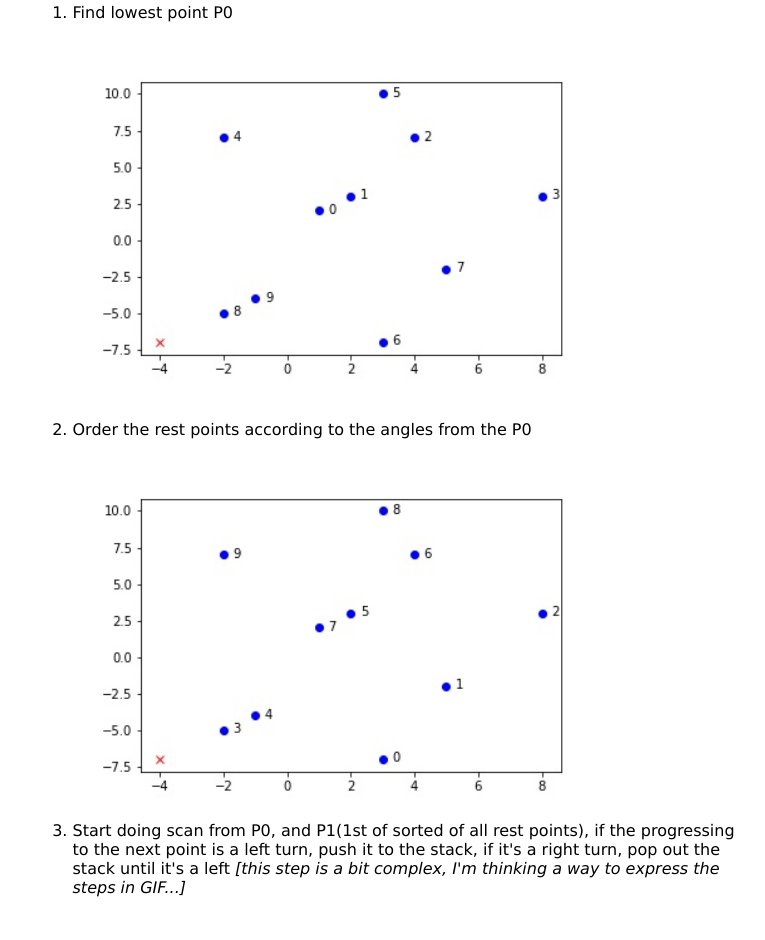
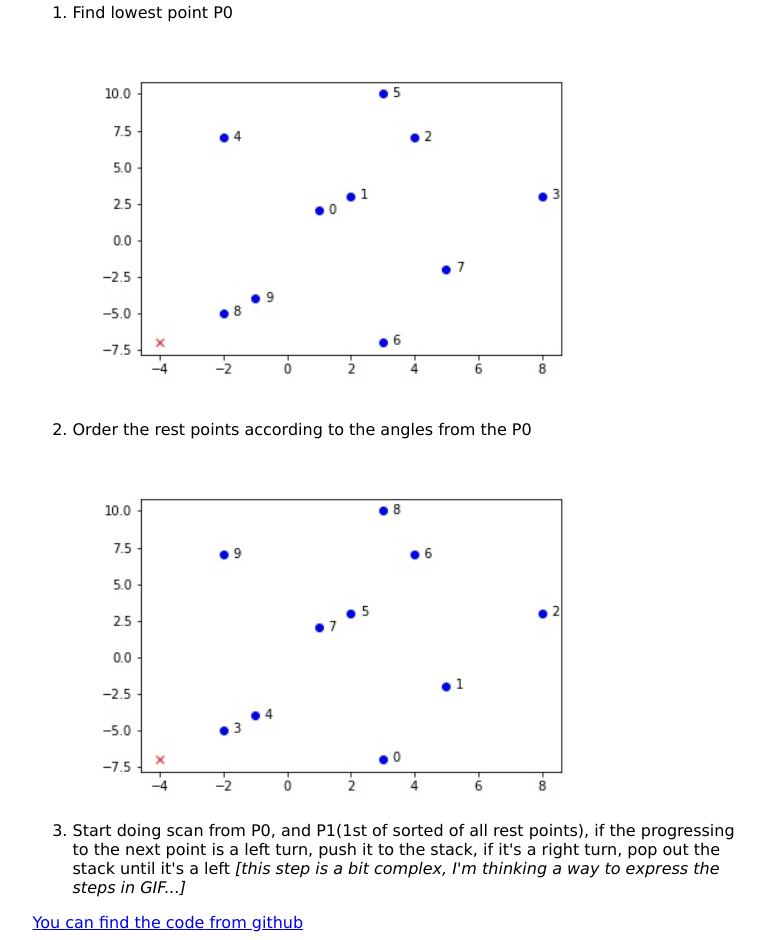
Before and after one commit to jqz-technology/blog-site, a plain HTML site: page index.html in a window 1280 px wide. Shown: the part 1201-2141 px from the top of the page, without its empty margins (223-988 px from the left). Drawn offline with Linux system fonts and the light colour scheme.

Commit message:
Add github link for GrahamScan

```diff
--- a/index.html
+++ b/index.html
@@ -54,6 +54,8 @@
       </ol>
     </div>
 
+    <a href="https://github.com/jqz-technology/algorithms/blob/main/GrahamScan.ipynb">You can find the code from github</a>
+
   </div>
 </div>
 
```
